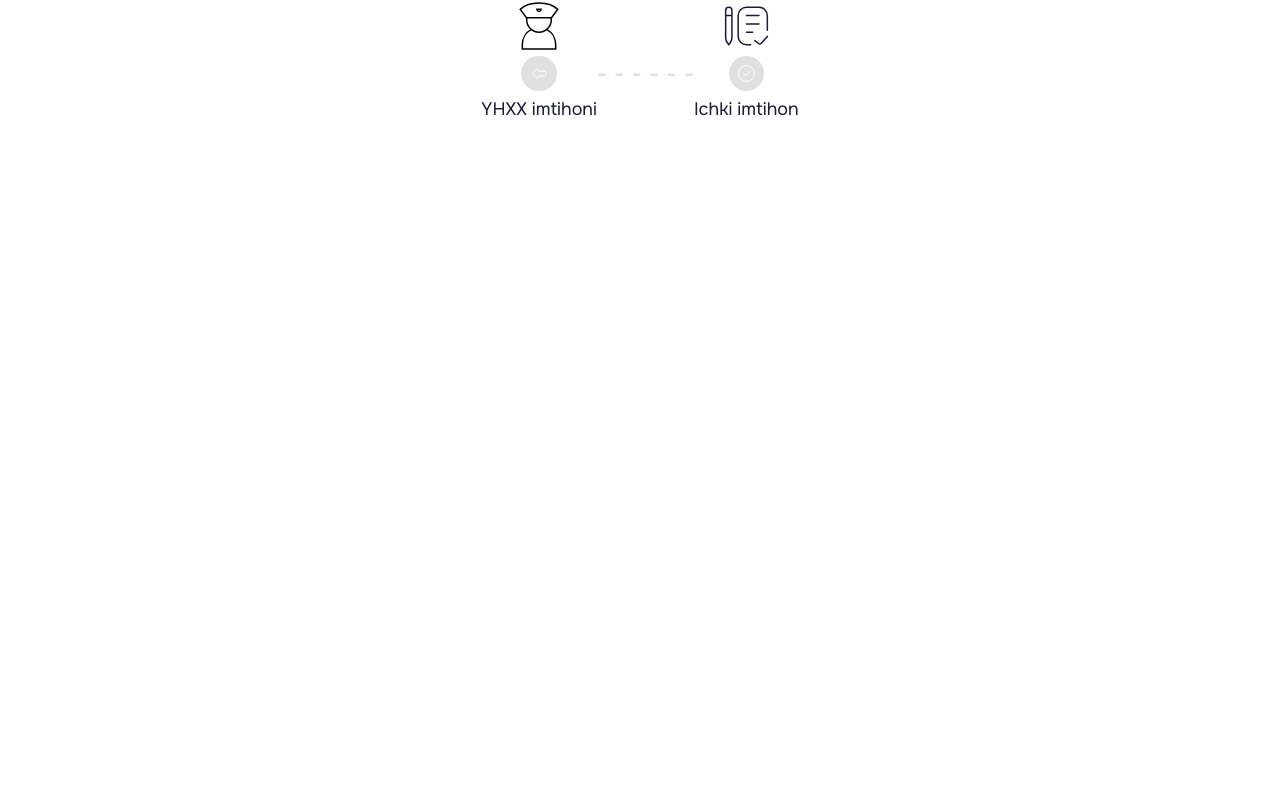
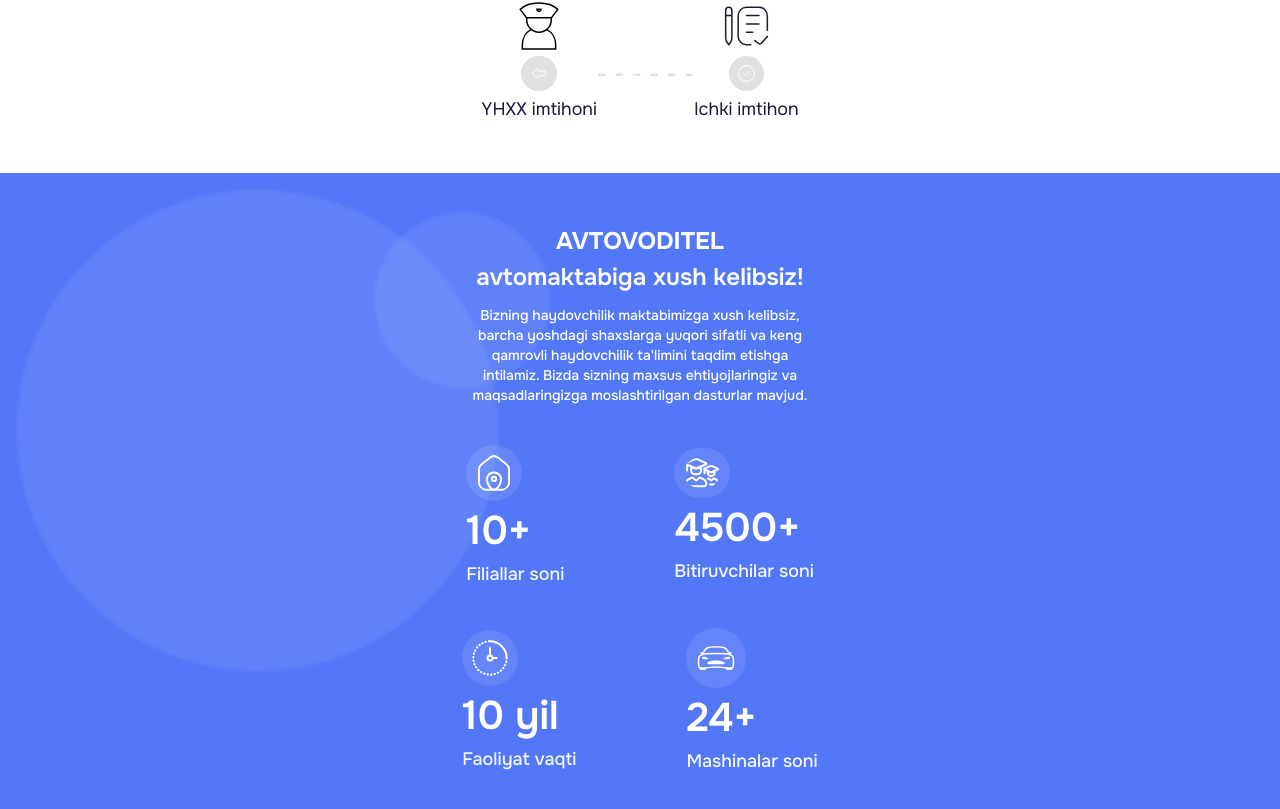
Before and after one commit to MohirDevv/Avtovoditel, a Vue app: page / in a window 1280 px wide. Shown: the part 1026-1835 px from the top of the page. Before the commit the page ends 1199 px from the top, so only its background shows below. Built offline with nearby package versions, Linux system fonts and the light colour scheme.

Commit message:
textSection

```diff
--- a/index.html
+++ b/index.html
@@ -9,6 +9,7 @@
       href="https://fonts.googleapis.com/css2?family=Inter:wght@400;500&family=Onest:wght@100;200;300;400;500;600;700;800;900&family=Public+Sans:wght@400;500;600;700;800;900&display=swap"
       rel="stylesheet"
     />
+    <link rel="icon" type="image/x-icon" href="/src/assets/icons/Favicon.ico">
     <title>Avtovoditel</title>
   </head>
   <body>
--- a/src/App.vue
+++ b/src/App.vue
@@ -1,11 +1,13 @@
 <template>
   <Header/>
   <TalimInfo/>
+  <TextSection/>
 </template>
 
 <script>
 import Header from './components/Header.vue';
 import TalimInfo from './components/TalimInfo.vue';
+import TextSection from './components/TextSection.vue';
 
 
 export default {
@@ -15,7 +17,8 @@ export default {
   },
   components: {
     Header,
-    TalimInfo
+    TalimInfo,
+    TextSection
 }
 }
 </script>
--- /dev/null
+++ b/src/components/TextSection.vue
@@ -0,0 +1,47 @@
+<template>
+  <div class="container bg-[url('/src/assets/images/mobile/text_bg.png')] bg-cover bg-no-repeat py-[50px]">
+    <div class="wrapper">
+      <div class="entrText flex items-center justify-center flex-col text-center">
+        <h1 class="text-white text-[24px] font-bold">AVTOVODITEL</h1>
+        <h2 class="text-white text-[24px] font-semibold">avtomaktabiga xush kelibsiz!</h2>
+        <p class="max-w-[335px] text-white text-[14px] font-medium leading-5 pt-[10px]">Bizning haydovchilik maktabimizga xush kelibsiz, barcha yoshdagi shaxslarga yuqori sifatli va keng qamrovli haydovchilik ta'limini taqdim etishga intilamiz. Bizda sizning maxsus ehtiyojlaringiz va maqsadlaringizga moslashtirilgan dasturlar mavjud.</p>
+      </div>
+      <div class="iconsInfo pt-[40px]">
+        <div class="level1 flex items-center justify-center gap-[110px] pb-[40px]">
+          <div class="first flex items-start justify-center flex-col">
+            <img src="/src/assets/icons/bigger_home.svg" class="bg-[#ffffff] bg-opacity-10 p-[8px] rounded-[50px]" alt="#">
+            <h3 class="text-white text-[40px] font-semibold">10+</h3>
+            <p class="text-[#FFFFFFF2] text-[18px] font-medium">Filiallar soni</p>
+          </div>
+          <div class="first flex items-start justify-center flex-col">
+            <img src="/src/assets/icons/two_students.svg" class="bg-[#ffffff] bg-opacity-10 p-[10px] rounded-[50px]" alt="#">
+            <h3 class="text-white text-[40px] font-semibold">4500+</h3>
+            <p class="text-[#FFFFFFF2] text-[18px] font-medium">Bitiruvchilar soni</p>
+          </div>
+        </div>
+        <div class="level2 flex items-center justify-center gap-[110px]">
+          <div class="first flex items-start justify-center flex-col">
+            <img src="/src/assets/icons/speed.svg" class="bg-[#ffffff] bg-opacity-10 p-[8px] rounded-[50px]" alt="#">
+            <h3 class="text-white text-[40px] font-semibold">10 yil</h3>
+            <p class="text-[#FFFFFFF2] text-[18px] font-medium">Faoliyat vaqti</p>
+          </div>
+          <div class="first flex items-start justify-center flex-col">
+            <img src="/src/assets/icons/car.svg" class="bg-[#ffffff] bg-opacity-10 p-[10px] rounded-[50px]" alt="#">
+            <h3 class="text-white text-[40px] font-semibold">24+</h3>
+            <p class="text-[#FFFFFFF2] text-[18px] font-medium">Mashinalar soni</p>
+          </div>
+        </div>
+      </div>
+    </div>
+  </div>
+</template>
+
+<script>
+export default {
+
+}
+</script>
+
+<style scoped>
+
+</style>
```
Also changed, not shown: public/Favicon.svg (added), 1 other file (tests, documents, lock files or other folders).
